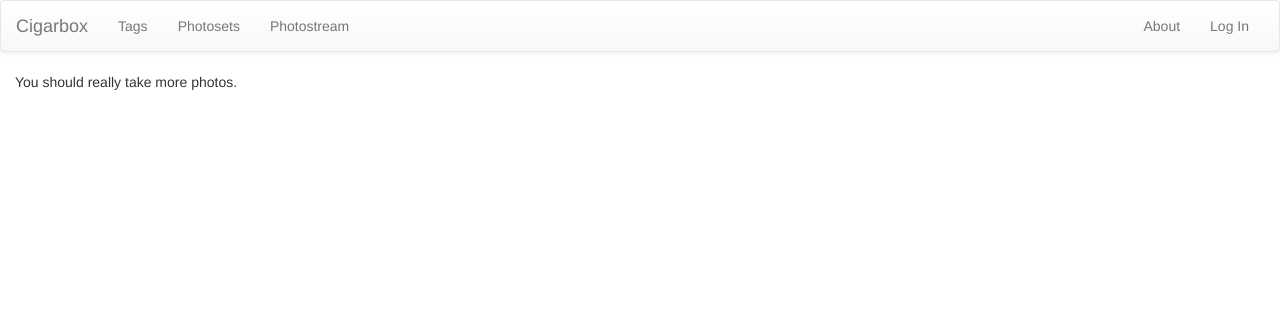
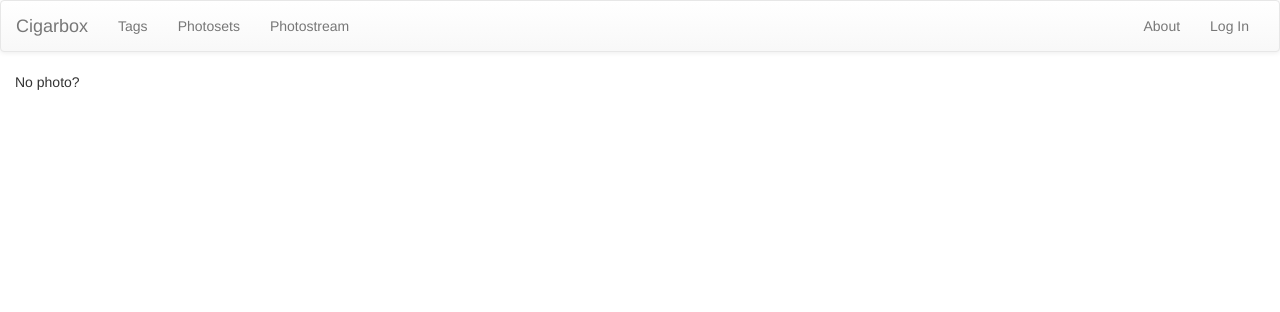
Before and after one commit to n8foo/cigarbox, a Flask app: template templates/photostream.html in a window 1280 px wide. Shown: the top 312 px of the page. Run offline with Flask 2, Linux system fonts and the light colour scheme; the template is opened without the code that fills it, so the values that code supplies are empty; parts of the project's set-up code (start-up, migrations or seed data) failed here and were passed over; some libraries are stand-ins or nearby versions.

Commit message:
error message cleanup

```diff
--- a/templates/photos.html
+++ b/templates/photos.html
@@ -20,7 +20,9 @@
         {% endfor %}
       </div>
       <div class="col-md-12" align="left">
+      {% if photo.datetaken %}
         <a href="date/{{ photo.datetaken.strftime('%Y-%m-%d') }}">{{ photo.datetaken.strftime('%Y-%m-%d') }}</a>{{ photo.datetaken.strftime(' %H:%M') }}
+      {% endif %}
       </div>
     </div>
   </div>
--- a/templates/photostream.html
+++ b/templates/photostream.html
@@ -10,7 +10,7 @@
     {% endfor %}
   </div>
   {% else %}
-    You should really take more photos.
+    No photo?
   {% endfor %}
 {% if page %}
   {% if page > 1%}
```
